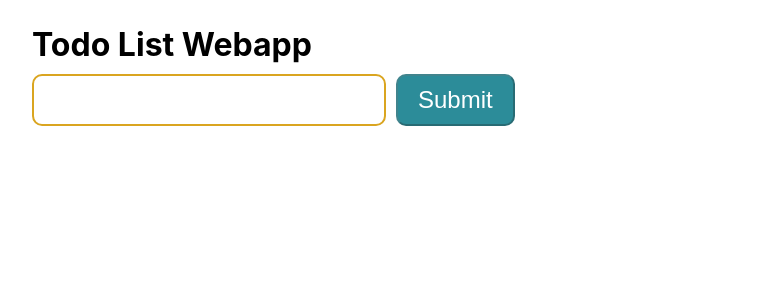
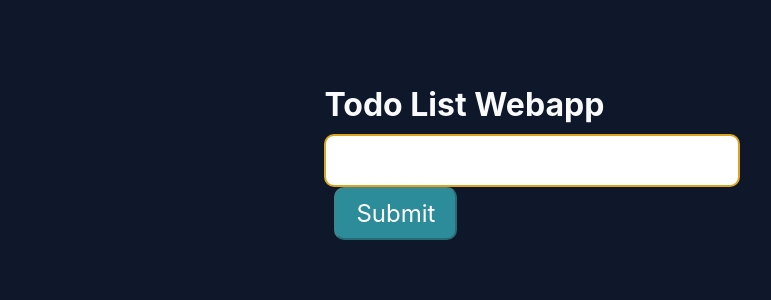
Before and after one commit to RobinsonLal/react-todo-list, a React (Create React App) app: page / in a window 1280 px wide. Shown: the top 300 px of the page, without its empty margins (96-867 px from the left). Built offline with nearby package versions, Linux system fonts and the light colour scheme.

Commit message:
Added some root styling which can be accessed throughout the project in different files

```diff
--- a/src/index.css
+++ b/src/index.css
@@ -1,13 +1,33 @@
-body {
-  margin: 0;
-  font-family: -apple-system, BlinkMacSystemFont, 'Segoe UI', 'Roboto', 'Oxygen',
-    'Ubuntu', 'Cantarell', 'Fira Sans', 'Droid Sans', 'Helvetica Neue',
-    sans-serif;
-  -webkit-font-smoothing: antialiased;
-  -moz-osx-font-smoothing: grayscale;
+:root {
+  --bg-main: #0f172a;
+  --card-bg: #1e293b;
+  --card-border: #334155;
+  --accent-indigo: #6366f1;
+  --accent-indigo-hover: #4f46e5;
+  --text-main: #f8fafc;
+  --text-muted: #94a3b8;
+  --danger-bg: rgba(239, 68, 68, 0.15);
+  --danger-hover: #ef4444;
+  --danger-text: #f87171;
 }
 
-code {
-  font-family: source-code-pro, Menlo, Monaco, Consolas, 'Courier New',
-    monospace;
+* {
+  margin: 0;
+  padding: 0;
+  box-sizing: border-box;
+  font-family:
+    "Inter",
+    system-ui,
+    -apple-system,
+    sans-serif;
 }
+
+body {
+  background-color: var(--bg-main);
+  color: var(--text-main);
+  min-height: 100vh;
+  display: flex;
+  justify-content: center;
+  align-items: flex-start;
+  padding-top: 60px;
+}
```
